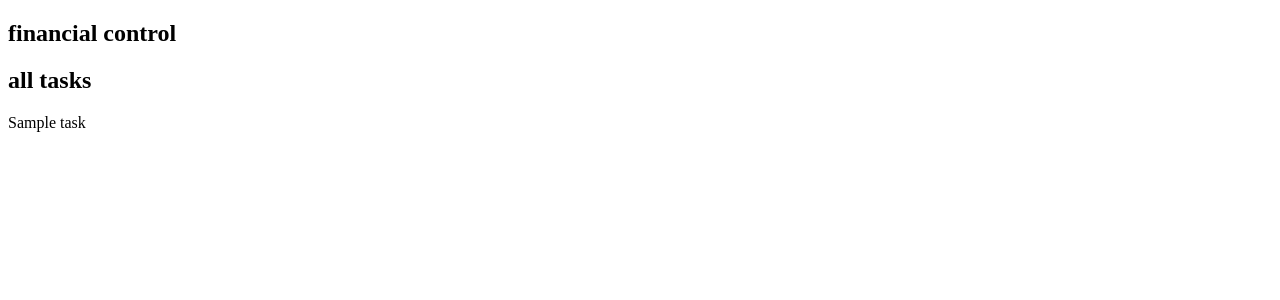
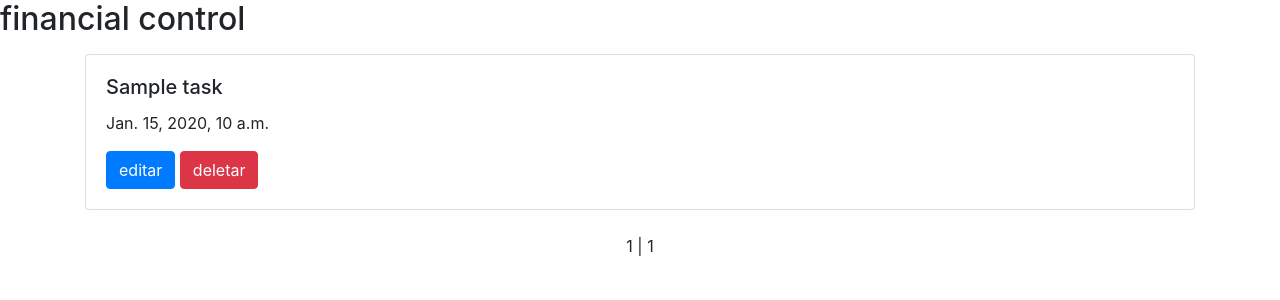
Before and after one commit to pacman2020/financial-control, a Django app: page /task/ in a window 1280 px wide. Shown: the top 300 px of the page. Run offline with Django 3.2, Linux system fonts and the light colour scheme; tables that the repository leaves empty hold one stand-in row (values such as "Sample post").

Commit message:
stylized task screen

```diff
--- a/task/templates/task/list_task.html
+++ b/task/templates/task/list_task.html
@@ -4,12 +4,36 @@
 
 {% block content %}
 
-    <h2>all tasks</h2>
+    <!-- <h2>all tasks</h2> -->
     {% if tasks %}
-        <p>{{ task.name }}</p>
         {% for task in tasks %}
-            <p>{{ task.name }}</p>
+        <div class="card mt-3">
+            <div class="card-body">
+              <h5 class="card-title">{{task.name}}</h5>
+              <p class="card-text">{{ task.create_at }}</p>
+              <a href="#" class="btn btn-primary">editar</a>
+              <a href="#" class="btn btn-danger">deletar</a>
+            </div>
+          </div>
         {% endfor %}
+    {% else %}
+        <h3>não ah tarefas</h3>
     {% endif %}
 
+    <div class="pagination d-flex justify-content-center m-4">
+        <span class="step-link">
+          {% if tasks.has_previous %}
+          <a href="?page={{ tasks.previous_page_number }}">voltar</a>
+          {% endif %}
+
+          <span class="current">
+            {{ tasks.number }} | {{  tasks.paginator.num_pages }}
+          </span>
+
+          {% if tasks.has_next %}
+          <a href="?page={{ tasks.next_page_number }}">proximo</a>
+          {% endif %}
+        </span>
+    </div>
+
 {% endblock %}
--- a/task/views.py
+++ b/task/views.py
@@ -1,11 +1,15 @@
 from django.shortcuts import render
+from django.core.paginator import Paginator
 from .models import Task
 
 # Create your views here.
 def tasks(request):
-    tasks = Task.objects.all()
+    task_list = Task.objects.all()
+
+    paginator = Paginator(task_list, 10)
+    page = request.GET.get('page')
     data = {
-        'tasks': tasks
+        'tasks': paginator.get_page(page)
     }
 
     return render(request, 'task/list_task.html', data)
--- a/templates/base.html
+++ b/templates/base.html
@@ -3,13 +3,14 @@
 <head>
     <meta charset="UTF-8">
     <meta name="viewport" content="width=device-width, initial-scale=1.0">
+    <link rel="stylesheet" href="https://cdn.jsdelivr.net/npm/bootstrap@4.5.3/dist/css/bootstrap.min.css" integrity="sha384-TX8t27EcRE3e/ihU7zmQxVncDAy5uIKz4rEkgIXeMed4M0jlfIDPvg6uqKI2xXr2" crossorigin="anonymous">
     <title>{% block title %} {% endblock %}</title>
 </head>
 <body>
     <header>
         <h2>financial control</h2>
     </header>
-    <main>
+    <main class="container" >
         {% block content %}{% endblock %}
     </main>
 </body>
```
